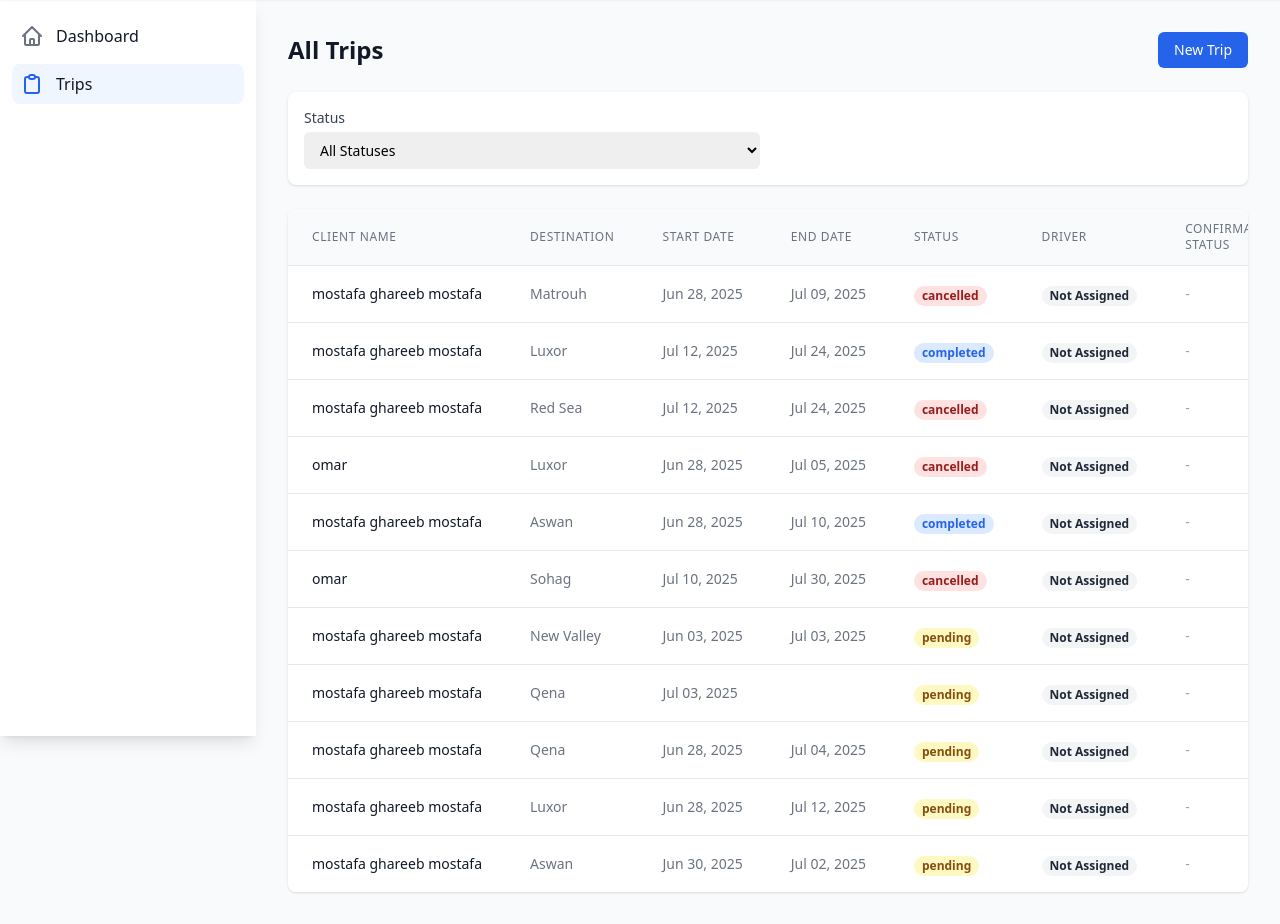
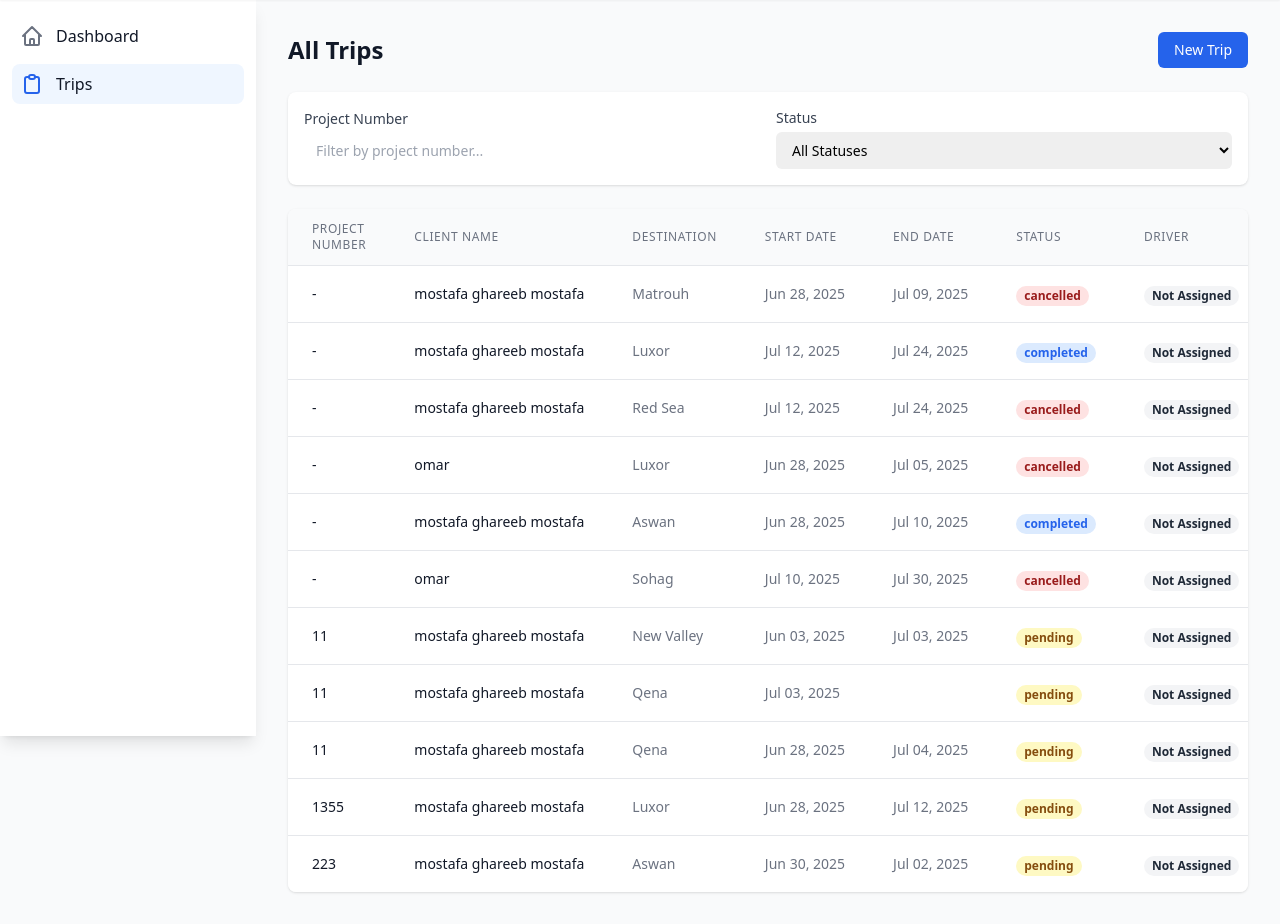
Before and after one commit to Mostafaghareeb/car-booking, a Django app: template templates/dashboard/trips.html in a window 1280 px wide. Shown: the part 64-988 px from the top of the page. Run offline with Django 5.2, Linux system fonts and the light colour scheme; the template is opened without the code that fills it: values that come from a table or form of the project are taken from there, others are empty; data comes from the database, SQL or seed files in the repository; both versions use the stored data as it was after the commit; some libraries are stand-ins or nearby versions.

Commit message:
add project_number filter

```diff
--- a/templates/dashboard/trips.html
+++ b/templates/dashboard/trips.html
@@ -149,8 +149,21 @@
 
       <!-- Filters -->
       <div class="bg-white shadow rounded-lg p-4 mb-6">
-        <div class="grid grid-cols-1 md:grid-cols-2 gap-4">
-          <div>
+        <div class="flex justify-between items-center flex-wrap gap-4">
+          <div class="flex-1">
+            <label
+              for="projectNumberFilter"
+              class="block text-sm font-medium text-gray-700"
+              >Project Number</label
+            >
+            <input
+              type="text"
+              id="projectNumberFilter"
+              class="mt-1 block w-full pl-3 pr-10 py-2 text-base border-gray-300 focus:outline-none focus:ring-blue-500 focus:border-blue-500 sm:text-sm rounded-md"
+              placeholder="Filter by project number..."
+            />
+          </div>
+          <div class="flex-1">
             <label
               for="statusFilter"
               class="block text-sm font-medium text-gray-700"
@@ -176,6 +189,11 @@
           <table class="min-w-full divide-y divide-gray-200">
             <thead class="bg-gray-50">
               <tr>
+                <th
+                  class="px-6 py-3 text-left text-xs font-medium text-gray-500 uppercase tracking-wider"
+                >
+                  Project Number
+                </th>
                 <th
                   class="px-6 py-3 text-left text-xs font-medium text-gray-500 uppercase tracking-wider"
                 >
@@ -227,6 +245,11 @@
                 class="hover:bg-gray-50 cursor-pointer"
                 onclick="window.location.href='{% url 'trip_detail' trip.id %}'"
               >
+                <td
+                  class="px-6 py-4 whitespace-nowrap text-sm font-medium text-gray-900 hover:text-blue-500"
+                >
+                  {{ trip.project_number|default:"-" }}
+                </td>
                 <td
                   class="px-6 py-4 whitespace-nowrap text-sm font-medium text-gray-900 hover:text-blue-500"
                 >
@@ -358,38 +381,36 @@
 
   <!-- Dashboard Scripts -->
 <script>
-    // Search Functionality
   const searchInput = document.getElementById("searchInput");
+  const projectNumberFilter = document.getElementById("projectNumberFilter");
   const statusFilter = document.getElementById("statusFilter");
-    const dateFilter = document.getElementById("dateFilter");
   const tripsTableBody = document.getElementById("tripsTableBody");
 
   function filterTrips() {
     const searchTerm = searchInput.value.toLowerCase();
+    const projectNumberValue = projectNumberFilter.value.toLowerCase();
     const statusValue = statusFilter.value.toLowerCase();
-      const dateValue = dateFilter.value;
 
     const rows = tripsTableBody.getElementsByTagName("tr");
 
     for (let row of rows) {
-        const name = row.cells[0].textContent.toLowerCase();
-        const destination = row.cells[1].textContent.toLowerCase();
-        const status = row.cells[4].textContent.toLowerCase().trim();
-        const startDate = row.cells[2].textContent;
+      const projectNumber = row.cells[0].textContent.toLowerCase();
+      const name = row.cells[1].textContent.toLowerCase();
+      const destination = row.cells[2].textContent.toLowerCase();
+      const status = row.cells[5].textContent.toLowerCase().trim();
 
-        const matchesSearch =
-          name.includes(searchTerm) || destination.includes(searchTerm);
+      const matchesSearch = name.includes(searchTerm) || destination.includes(searchTerm);
+      const matchesProjectNumber = projectNumber.includes(projectNumberValue);
       const matchesStatus = !statusValue || status === statusValue;
-        const matchesDate = !dateValue || startDate.includes(dateValue);
 
-        row.style.display =
-          matchesSearch && matchesStatus && matchesDate ? "" : "none";
+      row.style.display = (matchesSearch && matchesProjectNumber && matchesStatus) ? "" : "none";
     }
   }
 
   searchInput.addEventListener("input", filterTrips);
+  projectNumberFilter.addEventListener("input", filterTrips);
   statusFilter.addEventListener("change", filterTrips);
-    dateFilter.addEventListener("change", filterTrips);
 </script>
+
   {% endblock %}
 </body>
```
Also changed, not shown: templates/dashboard/trip_detail.html (+10 -0 lines), db.sqlite3. Lines whose indentation alone changed are shown as unchanged.
